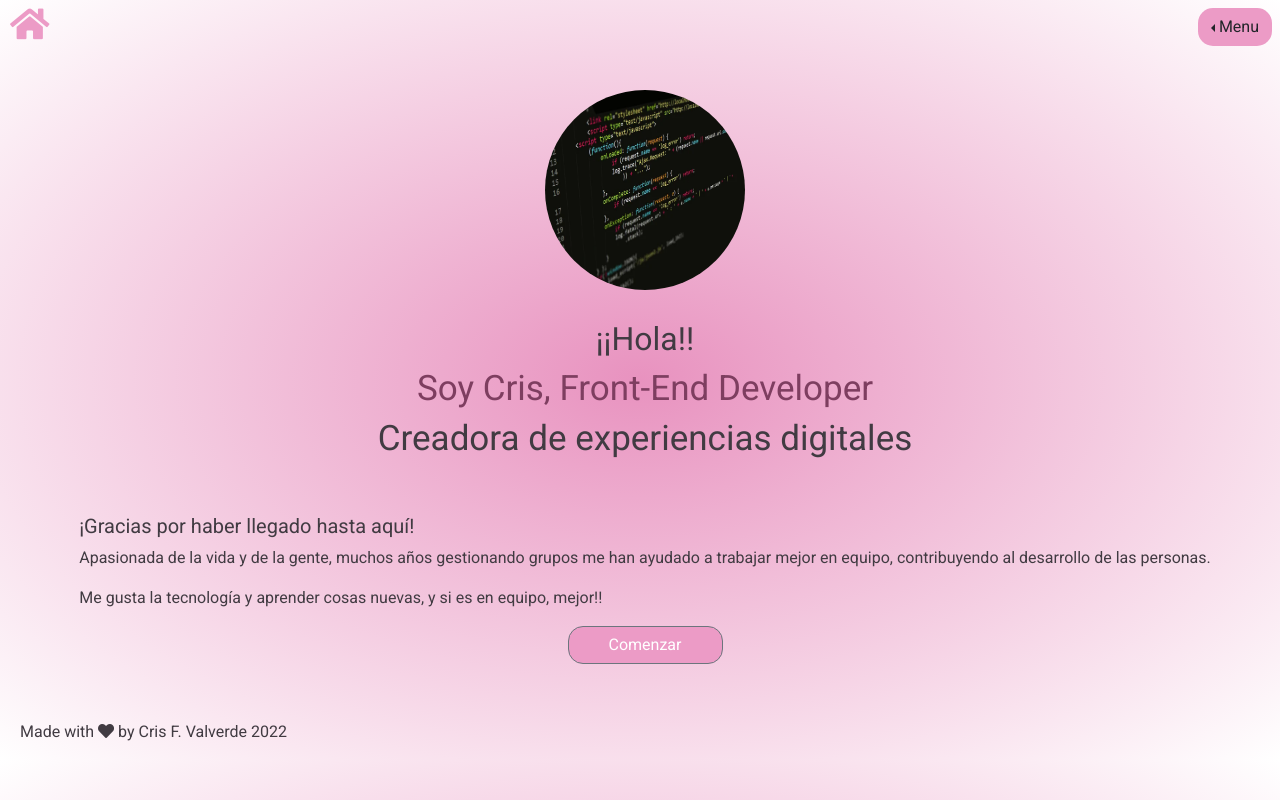
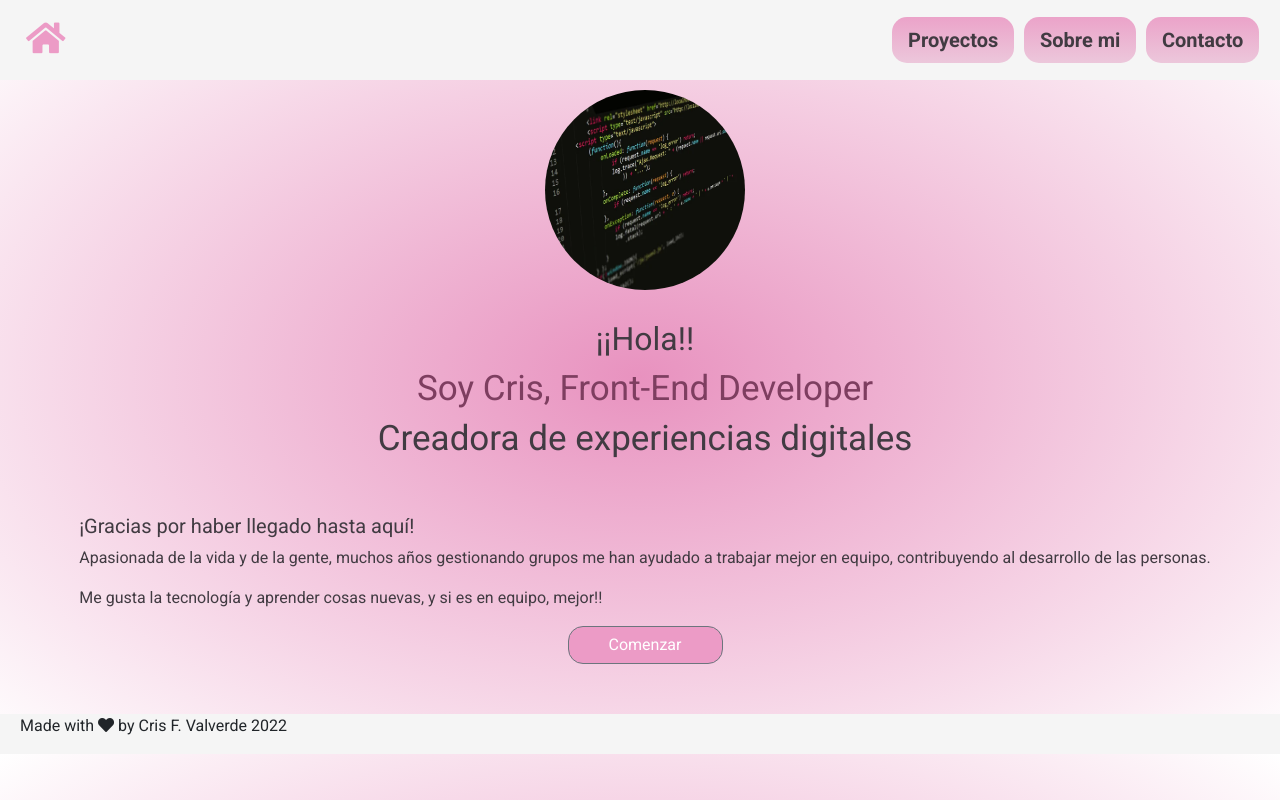
Before and after one commit to CriSFV/me_vuejs, a Nuxt app: page / in a window 1280 px wide. Built offline with nearby package versions, Linux system fonts and the light colour scheme; a web font is replaced by a local one.

Commit message:
fix header & footer responsive

```diff
--- a/assets/styles/_variables.scss
+++ b/assets/styles/_variables.scss
@@ -8,6 +8,7 @@ $principal-light: #f1f1ec;
 $principal-letters: #413b42;
 $colorTitles: #7e3e60;
 $newColor: #EBA3C9;
+$footerBackground: #f5f5f5;
 
 $third-font-family: 'Crafty Girls',
     cursive;
--- a/assets/styles/footer.sass
+++ b/assets/styles/footer.sass
@@ -1,8 +1,7 @@
 @import '@/assets/styles/_variables.scss'
 
 .footer
-    color: $principal-letters
-    margin-bottom: 5px
-
+    width: 100%
+    background-color: $footerBackground
     &__copy
         margin-left: 20px
--- a/assets/styles/headerStyle.scss
+++ b/assets/styles/headerStyle.scss
@@ -6,13 +6,14 @@
     height: 10vh;
     top: 0;
     width: 100%;
-    background-image: $principal-dark  !important;
     z-index: 100;
     font-size: 5px;
-
+    background-color: $footerBackground;
 }
 
-
+.icons {
+    font-size: 16px;
+}
 
 .header__link__home {
     font-size: 35px;
@@ -28,13 +29,17 @@
 }
 
 .menu__button {
-    background-color: $principal-middle  !important;
     border-radius: 15px;
-}
+    list-style-type: none;
+    display: flex;
+    flex-direction: column;
+    align-items: flex-end;
 
-.menu__button:hover {
-    background-color: $principal-dark  !important;
-    color: $principal-light  !important;
+    @media (min-width: 992px) {
+        flex-direction: row !important;
+        align-items: center;
+        justify-content: flex-end;
+    }
 }
 
 .header__link {
@@ -44,6 +49,7 @@
     text-align: center;
     font-size: 20px;
     margin: 0.3rem;
+    width: fit-content;
     transition: transform ease 1s;
 }
 
--- a/assets/styles/hero.scss
+++ b/assets/styles/hero.scss
@@ -20,7 +20,7 @@
     flex-direction: column;
     align-items: center;
     padding: 90px 30px 0px 40px;
-    height: 90vh;
+    height: 100%;
     color: $principal-letters;
 
     &__photo {
--- a/assets/styles/main.sass
+++ b/assets/styles/main.sass
@@ -7,14 +7,14 @@ body
     background: radial-gradient(#E892BF, #ffff)
     // background: radial-gradient(#E892BF, #ffff)
 
-.menu__button
-    background-color: $principal-middle !important
-    border-radius: 15px
-    button
-        border-radius: 15px
-        &:hover
-            background-color: $principal-dark
-            color: $principal-light
+// .menu__button
+//     background-color: $principal-middle !important
+//     border-radius: 15px
+//     button
+//         border-radius: 15px
+//         &:hover
+//             background-color: $principal-dark
+//             color: $principal-light
 .generalContainer
     padding: 4rem 3rem 4rem 3rem
 .btn-principal
--- a/components/Navigation/AppHeader.vue
+++ b/components/Navigation/AppHeader.vue
@@ -1,6 +1,32 @@
 <template>
-  <header class="header">
-    <MenuLinks />
+  <header class="header" id="header">
+    <!-- <MenuLinks /> -->
+    <b-navbar sticky toggleable="lg" class="header">
+      <b-navbar-brand>
+        <a class="header__link__home" href="/">
+          <i class="fas fa-home"></i>
+        </a>
+      </b-navbar-brand>
+      <div
+        id="go-up"
+        :class="{ hide: scrollPosition < 300, goUp: scrollPosition > 300 }"
+        @click="goUp"
+      >
+        <span><i class="fas fa-angle-up icons" /></span>
+      </div>
+      <b-navbar-toggle target="nav-collapse" />
+      <b-collapse id="nav-collapse" is-nav right class="menu__button">
+        <b-nav-item variant="#eee1bb" class="header__link" to="/projects">
+          <span> Proyectos </span>
+        </b-nav-item>
+        <b-nav-item variant="#eee1bb" class="header__link" to="/projects">
+          <span> Sobre mi </span>
+        </b-nav-item>
+        <b-nav-item variant="#eee1bb" class="header__link" to="/projects">
+          <span> Contacto </span>
+        </b-nav-item>
+      </b-collapse>
+    </b-navbar>
   </header>
 </template>
 <script>
@@ -9,9 +35,49 @@ export default {
   components: {
     MenuLinks: () => import('./MenuLinks.vue'),
   },
+  data() {
+    return {
+      scrollPosition: null,
+    }
+  },
+  mounted() {
+    window.addEventListener('scroll', this.updateScroll)
+  },
+  methods: {
+    updateScroll() {
+      this.scrollPosition = window.scrollY
+    },
+    goUp() {
+      console.log('goup')
+      const div = document.querySelector('#header')
+      if (div) {
+        div.scrollIntoView()
+      }
+    },
+  },
 }
 </script>
 
 <style lang="scss">
 @import '@/assets/styles/headerStyle.scss';
 </style>
+<style lang="sass" scoped>
+.goUp
+  box-shadow: 0px 2px 4px rgba(0, 0, 0, 0.1)
+  position: fixed
+  bottom: 2%
+  right: 16px
+  width: 40px
+  height: 40px
+  text-align: center
+  line-height: 40px
+  background: #ddd
+  color: #666
+  opacity: 0.7
+  border-radius: 2px
+  @media (min-width: 992px)
+    bottom: 14%
+    right: 50px
+.hide
+  opacity: 0
+</style>
--- a/components/Navigation/MenuLinks.vue
+++ b/components/Navigation/MenuLinks.vue
@@ -1,9 +1,16 @@
 <template>
-  <nav class="home">
+  <nav class="home" id="header">
     <a class="header__link__home" href="/">
       <i class="fas fa-home"></i>
     </a>
-    <b-dropdown class="m-2 menu__button" text="Menu" variant="#eee1bb" dropleft>
+
+    <b-dropdown
+      class="m-2 menu__button"
+      text="Menu"
+      variant="#eee1bb"
+      dropleft
+      no-caret
+    >
       <b-dropdown-item variant="#eee1bb" class="header__link" to="/projects"
         >Proyectos</b-dropdown-item
       >
--- a/layouts/default.vue
+++ b/layouts/default.vue
@@ -18,5 +18,8 @@ export default {
 <style>
 .body {
   font-family: 'Roboto', sans-serif;
+  display: flex;
+  flex-direction: column;
+  justify-content: space-between;
 }
 </style>
```
